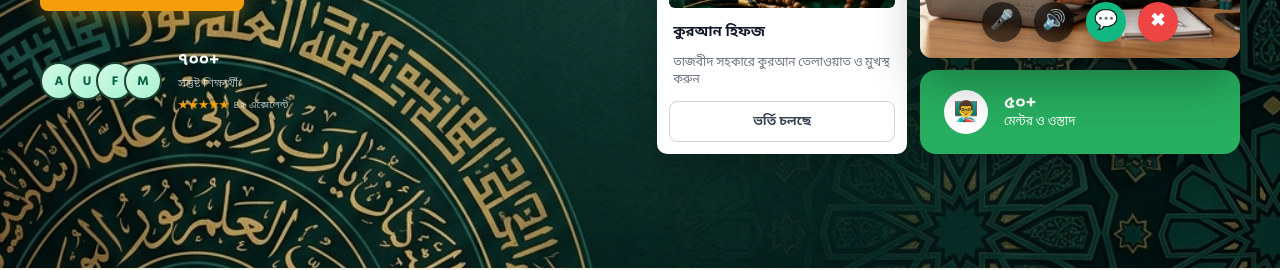
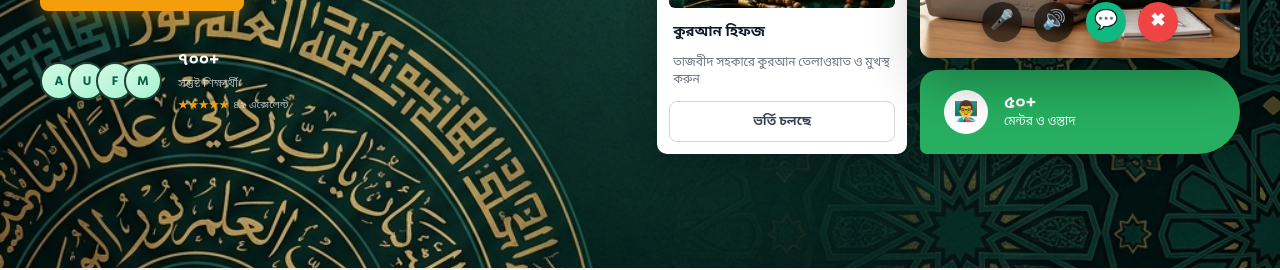
Before and after one commit to farad-alam/IQC-Academy, a Next.js app: page / in a window 1280 px wide. Shown: the part 516-786 px from the top of the page. Built offline with nearby package versions, Linux system fonts and the light colour scheme.

Commit message:
UI: Apply asymmetrical border-radius to Mentors card

```diff
--- a/app/(user)/home.module.css
+++ b/app/(user)/home.module.css
@@ -297,7 +297,7 @@
 .floatingCard3 {
   background: #27ae60; /* Solid matching green from image */
   padding: 1.25rem 1.5rem;
-  border-radius: 1rem;
+  border-radius: 1.25rem 3rem 3rem 0.5rem;
   box-shadow: 0 8px 24px rgba(0,0,0,0.2);
   display: flex;
   align-items: center;
```
